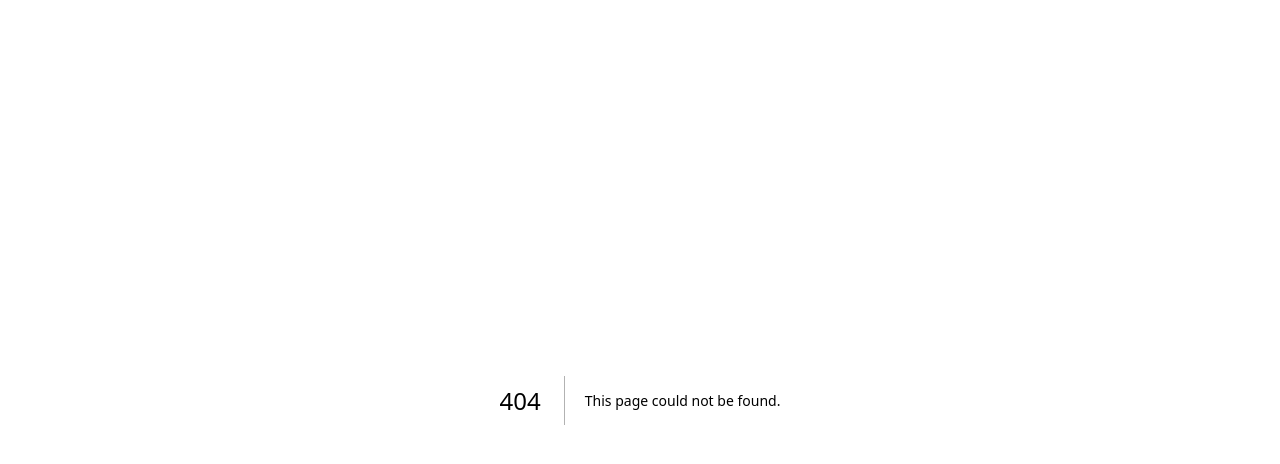
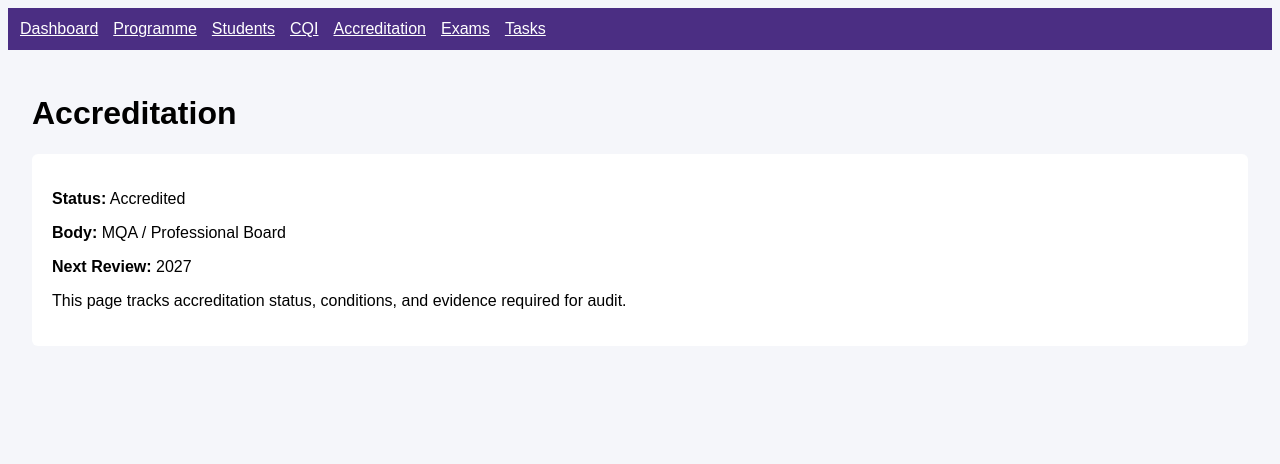
Before and after one commit to hazwanihanafi-commits/academicprogramsystem, a Next.js app: page /accreditation in a window 1280 px wide. Before the commit this address had no page. Shown: the top 464 px of the page. Built offline with nearby package versions, Linux system fonts and the light colour scheme.

Commit message:
Create accreditation.js

```diff
--- /dev/null
+++ b/pages/accreditation.js
@@ -0,0 +1,19 @@
+import Layout from "../components/Layout";
+
+export default function Accreditation() {
+  return (
+    <Layout>
+      <h1>Accreditation</h1>
+
+      <div style={{ background: "white", padding: 20, borderRadius: 6 }}>
+        <p><b>Status:</b> Accredited</p>
+        <p><b>Body:</b> MQA / Professional Board</p>
+        <p><b>Next Review:</b> 2027</p>
+        <p>
+          This page tracks accreditation status, conditions, and evidence
+          required for audit.
+        </p>
+      </div>
+    </Layout>
+  );
+}
```
